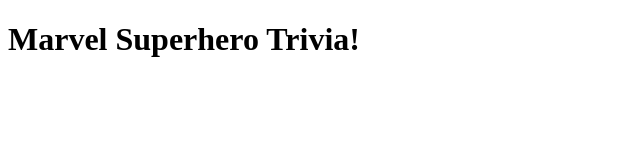
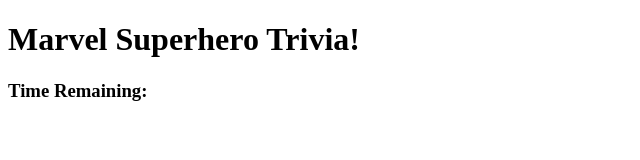
Before and after one commit to wgonz94/TriviaGame, a plain HTML site: page index.html in a window 1280 px wide. Shown: the whole page, without its empty margins (0-640 px from the left). Drawn offline with nearby package versions, Linux system fonts and the light colour scheme; files that its build step writes are made by us from their sources.

Commit message:
added h3 tag for time counter

```diff
--- a/index.html
+++ b/index.html
@@ -10,6 +10,10 @@
 <body>
     <div class="trivOverlay">
         <h1>Marvel Superhero Trivia!</h1>
+
+        <h3>Time Remaining:<span id="timeLeft"></span></h3>
+
+
     </div>
 
 </body>
```
